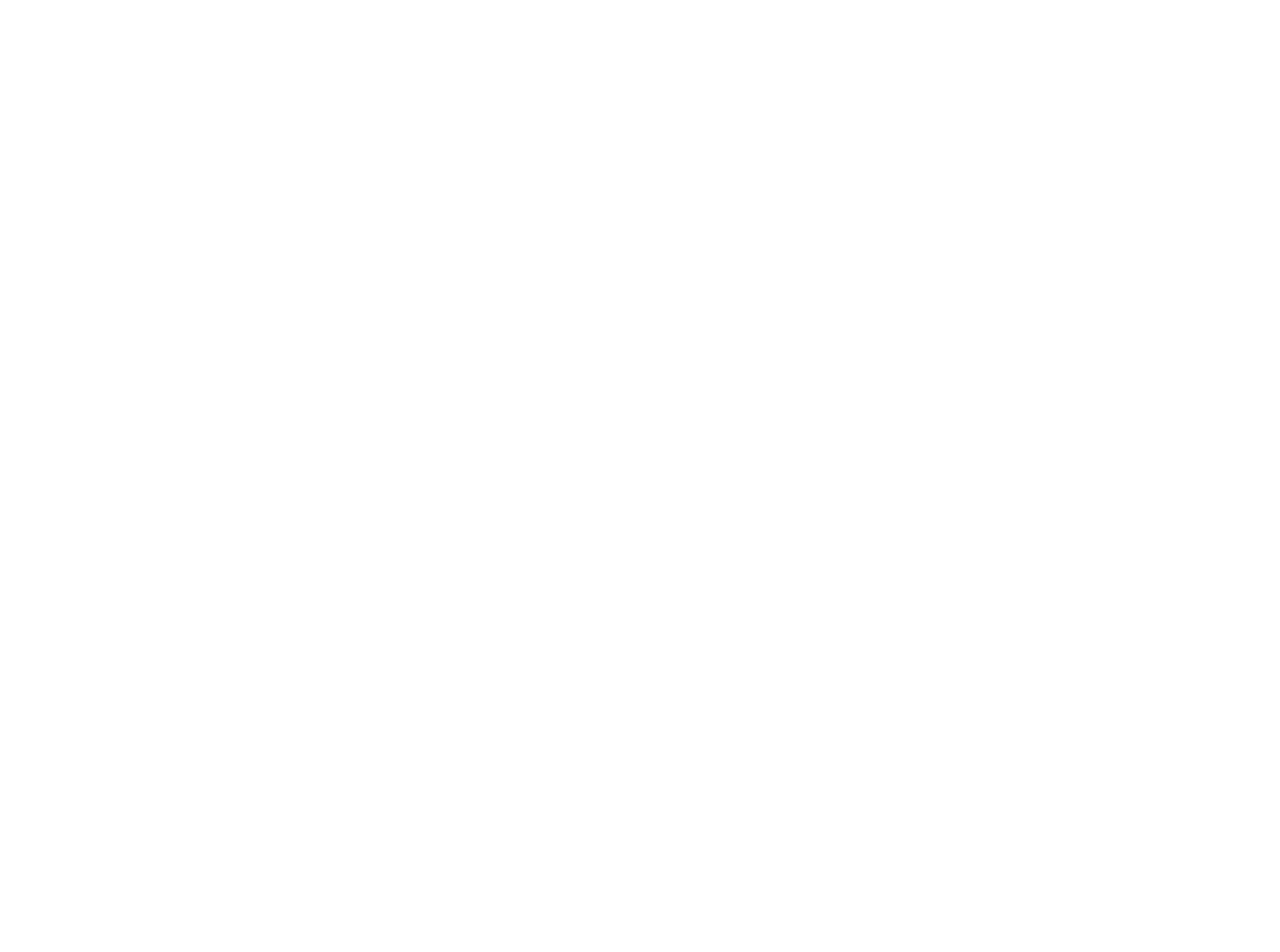
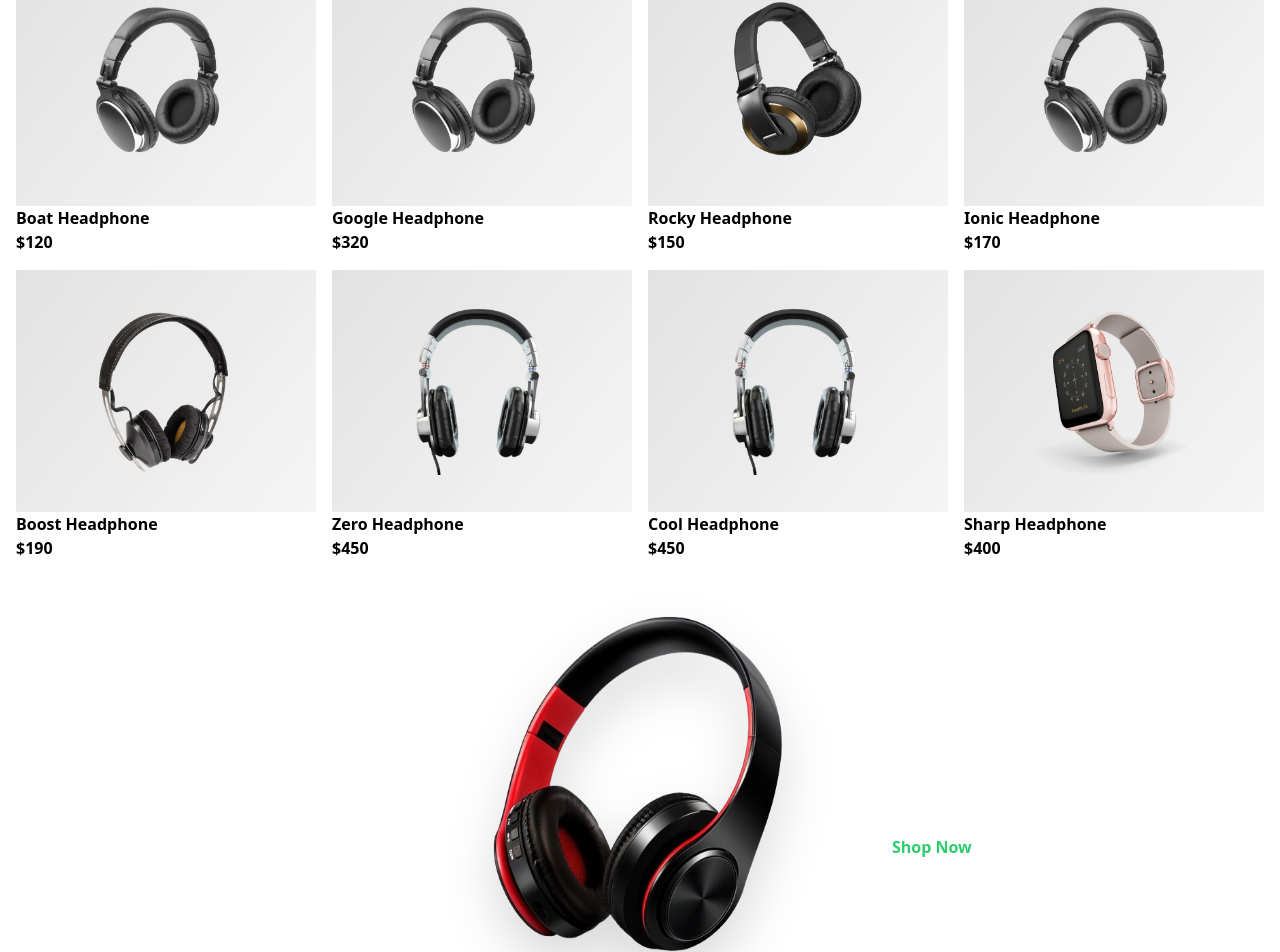
Before and after one commit to Ale-ey/ESHOP, a React (Vite) app: page / in a window 1280 px wide. Shown: the part 2051-3003 px from the top of the page. Before the commit the page ends 1446 px from the top, so only its background shows below. Built offline with nearby package versions, Linux system fonts and the light colour scheme.

Commit message:
add products and banners

```diff
--- a/src/App.jsx
+++ b/src/App.jsx
@@ -4,6 +4,35 @@
 import { Category } from "./components/Category/Category";
 import { Category2 } from "./components/Category/Category2";
 import { Services } from "./components/Services/Services";
+import { Banner } from "./components/Banner/Banner";
+import { Products } from "./components/Products/Products";
+import headphone from "./assets/hero/image1.png";
+
+const bannerData = [
+  {
+    discount: "30% OFF",
+    title: "Fine Smile with us",
+    date: "10 JAN to 28 JAN",
+    img: headphone,
+    title2: "Air Solo Bass",
+    title3: "Winter Sale",
+    title4:
+      "Lorem ipsum, dolor sit amet consectetur adipisicing elit. Quis, porro.",
+    bg_color: "primary",
+  },
+  {
+    discount: "60% OFF",
+    title: "Happy Hours be on Time",
+    date: "20 JAN to 15 Feb",
+    img: headphone,
+    title2: "Air Solo Bass",
+    title3: "Winter Sale",
+    title4:
+      "Lorem ipsum, dolor sit amet consectetur adipisicing elit. Quis, porro.",
+    bg_color: "brandGreen",
+  },
+];
+
 function App() {
   return (
     <div className="bg-white dark:bg-gray-900 duration-200 overflow-hidden px-4">
@@ -12,6 +41,9 @@
       <Category />
       <Category2 />
       <Services />
+      <Banner data={bannerData[0]} />
+      <Products></Products>
+      <Banner data={bannerData[1]} />
     </div>
   );
 }
--- a/src/components/Banner/Banner.jsx
+++ b/src/components/Banner/Banner.jsx
@@ -1,7 +1,44 @@
-import React from 'react'
+import React from "react";
 
-export const Banner = () => {
+export const Banner = ({ data }) => {
   return (
-    <div>Banner</div>
-  )
-}
+    <>
+      <div className="flex justify-center items-center min-h-[340px] sm:min-h-[450px] py-12">
+        <div className="container mx-auto ">
+          <div
+            className={`grid grid-cols-1 md:grid-cols-3 gap-6 item-center text-white rounded-3xl bg-${data.bg_color}`}
+          >
+            {/* first col  */}
+            <div className="p-4 ms:p-4">
+              <p className="text-xl font-semibold">{data.discount}</p>
+              <h1 className="text-3xl sm:text-4xl uppercase lg:text-7xl font-bold object-cover">
+                {data.title}
+              </h1>
+            </div>
+            {/* second col  */}
+            <div className="h-full flex item-center">
+              <img
+                src={data.img}
+                alt=""
+                className="w-[450px] sm:w-[340px] mx-auto drop-shadow-2xl  sm:-my-12"
+              />
+            </div>
+            {/* third col  */}
+            <div className="flex flex-col justify-center p-4 sm:p-3">
+              <p className="text-xl font-bold">{data.title2}</p>
+              <p className="text-3xl md:text-5xl font-bold">{data.title3}</p>
+              <p className="text-sm tracking-wider leading-5 mb-2">
+                {data.title4}
+              </p>
+              <button
+                className={`bg-white py-2 px-4 w-fit cursor-pointer hover:scale-105 duration-200 font-semibold rounded-full text-${data.bg_color}`}
+              >
+                Shop Now
+              </button>
+            </div>
+          </div>
+        </div>
+      </div>
+    </>
+  );
+};
--- /dev/null
+++ b/src/components/Blog/Blog.jsx
@@ -0,0 +1,7 @@
+import React from 'react'
+
+export const Blog = () => {
+  return (
+    <div>Blog</div>
+  )
+}
--- /dev/null
+++ b/src/components/ProductCard/ProductCard.jsx
@@ -0,0 +1,32 @@
+import React from "react";
+import Button from "../shared/Button";
+export const ProductCard = ({ data }) => {
+  return (
+    <div className="">
+      <div className="grid grid-cols-1 sm:grid-cols-2 md:grid-cols-4 gap-4  place-items-center">
+        {/* cards section  */}
+        {data.map((current) => (
+          <div key={current.id}>
+            <div className="relative group">
+              <img src={current.img} alt="#" className="w-full " />
+
+              {/* hover button  */}
+              <div className="absolute inset-0 flex justify-center items-center opacity-0 group-hover:opacity-100 group-hover:backdrop-blur-xs duration-200 ">
+                <Button
+                  className=""
+                  text={"Add to Cart"}
+                  bgColor={"bg-primary"}
+                  textColor={"text-white"}
+                ></Button>
+              </div>
+            </div>
+            <div className="">
+              <h2 className="text-md font-semibold">{current.title}</h2>
+              <h2 className="font-bold">{`$${current.price}`}</h2>
+            </div>
+          </div>
+        ))}
+      </div>
+    </div>
+  );
+};
--- /dev/null
+++ b/src/components/Products/Products.jsx
@@ -0,0 +1,85 @@
+import React from "react";
+import { Heading } from "../shared/Heading";
+import { ProductCard } from "../ProductCard/ProductCard";
+import img1 from "../../assets/product/p-1.jpg";
+import img2 from "../../assets/product/p-2.jpg";
+import img3 from "../../assets/product/p-3.jpg";
+import img4 from "../../assets/product/p-4.jpg";
+import img5 from "../../assets/product/p-5.jpg";
+import img6 from "../../assets/product/p-7.jpg";
+import img7 from "../../assets/product/p-7.jpg";
+import img8 from "../../assets/product/p-2.jpg";
+import img9 from "../../assets/product/p-9.jpg";
+const productsData = [
+  {
+    id: 1,
+    img: img1,
+    title: "Boat Headphone",
+    price: "120",
+    aosDelay: "30",
+  },
+  {
+    id: 2,
+    img: img1,
+    title: "Google Headphone",
+    price: "320",
+    aosDelay: "10",
+  },
+  {
+    id: 3,
+    img: img3,
+    title: "Rocky Headphone",
+    price: "150",
+    aosDelay: "50",
+  },
+  {
+    id: 4,
+    img: img4,
+    title: "Ionic Headphone",
+    price: "170",
+    aosDelay: "30",
+  },
+  {
+    id: 5,
+    img: img5,
+    title: "Boost Headphone",
+    price: "190",
+    aosDelay: "70",
+  },
+  {
+    id: 6,
+    img: img6,
+    title: "Zero Headphone",
+    price: "450",
+    aosDelay: "60",
+  },
+  {
+    id: 7,
+    img: img7,
+    title: "Cool Headphone",
+    price: "450",
+    aosDelay: "20",
+  },
+  {
+    id: 8,
+    img: img8,
+    title: "Sharp Headphone",
+    price: "400",
+    aosDelay: "40",
+  },
+
+];
+
+export const Products = () => {
+  return (
+    <>
+      <div className="container mx-auto">
+        {/* headersection  */}
+        <Heading title="Our Products" subtitle="Explore Our Products"></Heading>
+        {/* bodysection  */}
+        <ProductCard data={productsData}></ProductCard>
+        {/* <img src={productsData[].img} alt="" /> */}
+      </div>
+    </>
+  );
+};
--- /dev/null
+++ b/src/components/shared/Heading.jsx
@@ -0,0 +1,10 @@
+import React from "react";
+
+export const Heading = ({ title, subtitle }) => {
+  return (
+    <div className="text-center mb-10 max-w-[600px] mx-auto">
+      <h1 className="text-3xl font-bold lg:text-5xl" >{title}</h1>
+      <p className="text-ms my-2 text-gray-500">{subtitle}</p>
+    </div>
+  );
+};
```
